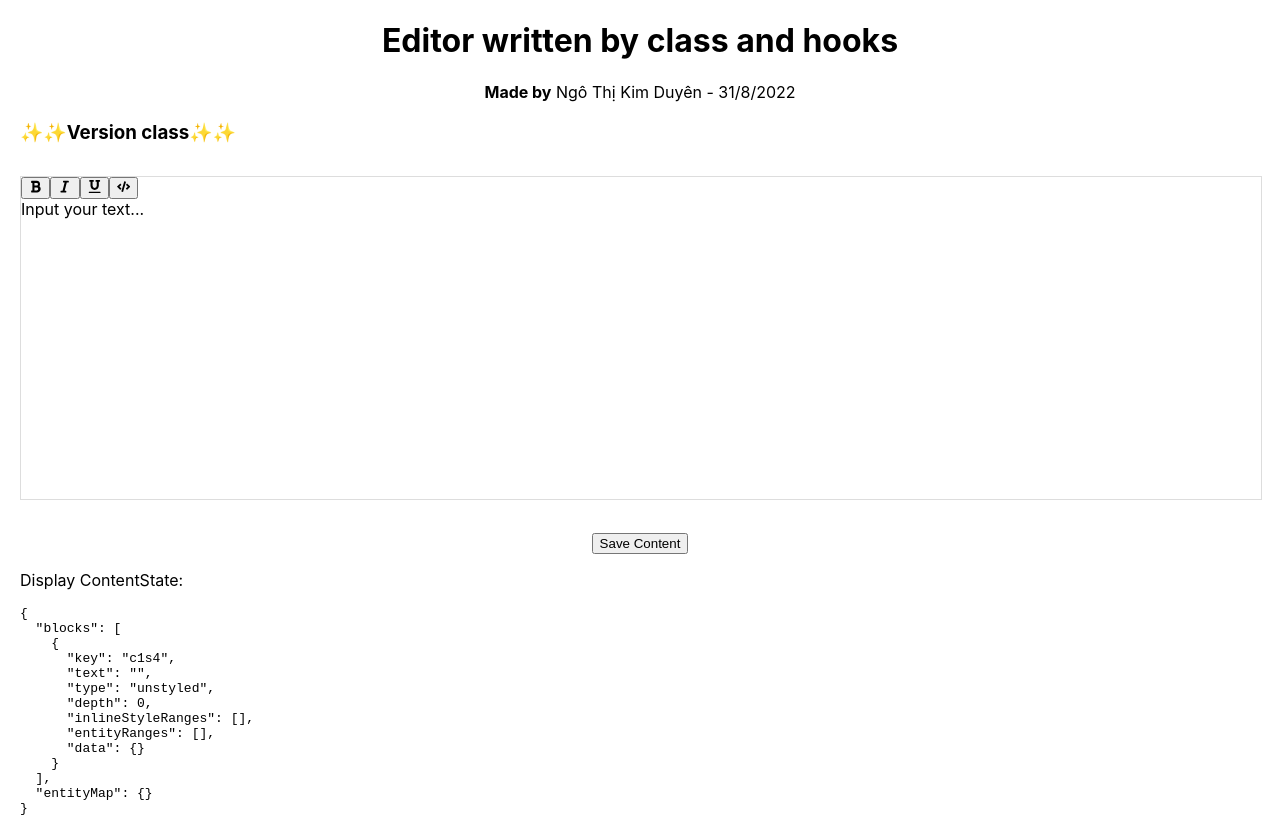
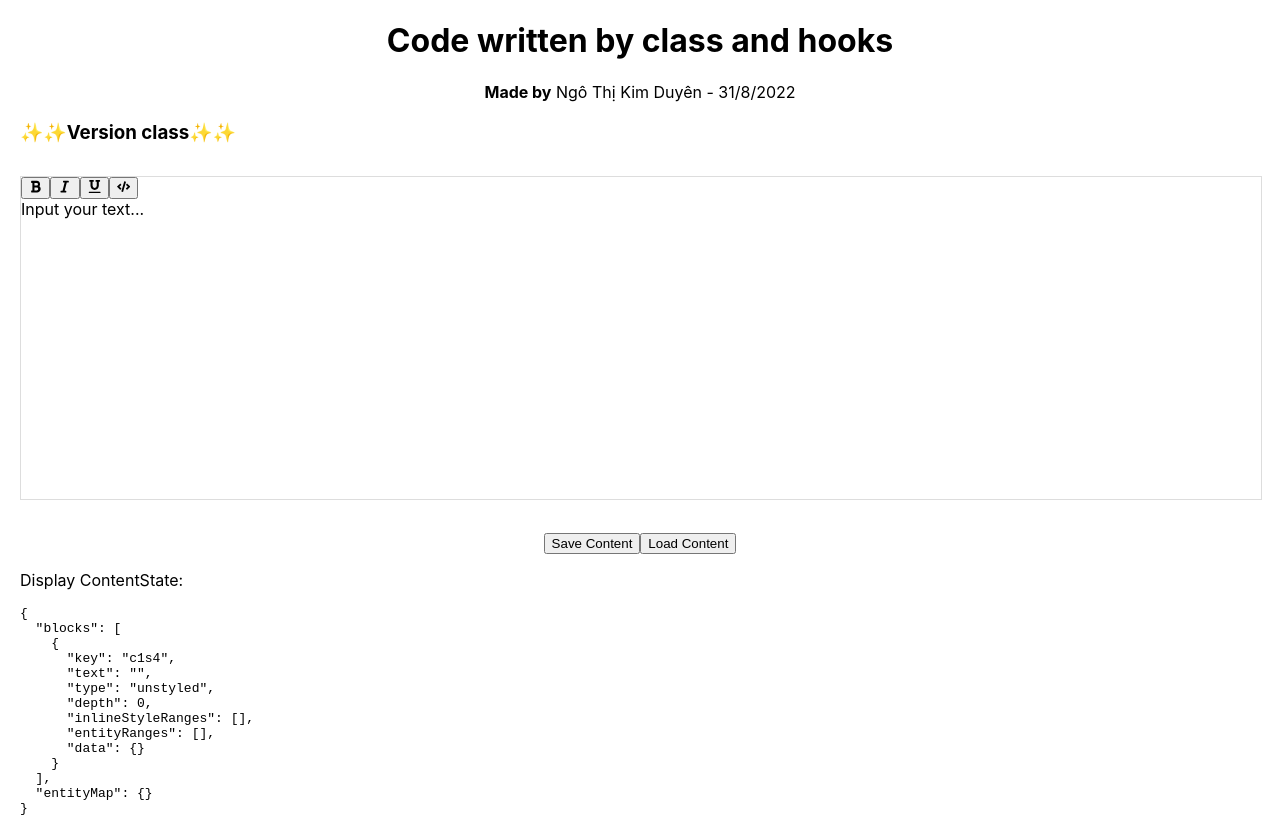
Before and after one commit to kim-duyen-frontend/demo-editor-draftjs, a React (Create React App) app: page / in a window 1280 px wide. Shown: the top 817 px of the page. Built offline with nearby package versions, Linux system fonts and the light colour scheme.

Commit message:
get data from localStorage to ui

```diff
--- a/src/App.js
+++ b/src/App.js
@@ -5,7 +5,7 @@ import EditorTextHook from "./components/EditorTextHook";
 const App = () => {
   return (
     <div className="App">
-      <h1 className="introduce">Editor written by class and hooks</h1>
+      <h1 className="introduce">Code written by class and hooks</h1>
       <p className="author"><strong>Made by</strong> Ngô Thị Kim Duyên - 31/8/2022</p>
       <div className="container">
         <h3>✨✨Version class✨✨</h3>
--- a/src/components/EditorText.js
+++ b/src/components/EditorText.js
@@ -1,5 +1,5 @@
 import React, { Component } from 'react';
-import { Editor, EditorState, RichUtils, convertToRaw } from 'draft-js';
+import { Editor, EditorState, RichUtils, convertToRaw, convertFromRaw } from 'draft-js';
 import { FaBold, FaItalic, FaUnderline, FaCode } from "react-icons/fa";
 
 class EditorText extends Component {
@@ -29,7 +29,19 @@ class EditorText extends Component {
     }
     handleSaveContent() {
         let textJson = this.convertContentStateToJson();
-        localStorage.setItem("data", textJson);
+        localStorage.setItem("draftEditorContentJson", textJson);
+    }
+    handleLoadContent() {
+        let isExist = localStorage.getItem("draftEditorContentJson");
+        return isExist ? JSON.parse(isExist) : null;
+    }
+    setEditorContent() {
+        let data = this.handleLoadContent();
+        if(data !== null){
+            let contentState = convertFromRaw(data);
+            let newEditorState = EditorState.createWithContent(contentState);
+            this.setState({ editorState: newEditorState })
+        }
     }
     render() {
         const { editorState } = this.state;
@@ -53,6 +65,7 @@ class EditorText extends Component {
                 </div>
                 <div className="btnSave">
                     <button onClick={this.handleSaveContent.bind(this)}>Save Content</button>
+                    <button onClick={this.setEditorContent.bind(this)}>Load Content</button>
                 </div>
                 <p>Display ContentState:</p>
                 <pre>
--- a/src/components/EditorTextHook.js
+++ b/src/components/EditorTextHook.js
@@ -1,5 +1,5 @@
 import { useState } from 'react';
-import { convertToRaw, Editor, EditorState, RichUtils } from 'draft-js';
+import { convertFromRaw, convertToRaw, Editor, EditorState, RichUtils } from 'draft-js';
 import { FaBold, FaItalic, FaUnderline, FaCode } from "react-icons/fa";
 
 const EditorText = () => {
@@ -20,7 +20,19 @@ const EditorText = () => {
     }
     const handleSaveContent = () => {
         let textJson = convertContentStateToJson();
-        localStorage.setItem("data", textJson);
+        localStorage.setItem("draftEditorContentJson", textJson);
+    }
+    const loadContent = () => {
+        const isExist = localStorage.getItem("draftEditorContentJson");
+        return isExist ? JSON.parse(isExist) : null;
+    }
+    const setEditorContent = () => {
+        let data = loadContent();
+        if (data !== null) {
+            let contentState = convertFromRaw(data);
+            let newStateEditor = EditorState.createWithContent(contentState);
+            setEditorState(newStateEditor);
+        }
     }
     return (
         <div className="container">
@@ -42,6 +54,7 @@ const EditorText = () => {
             </div>
             <div className="btnSave">
                 <button onClick={handleSaveContent}>Save Content</button>
+                <button onClick={setEditorContent}>Load Content</button>
             </div>
             <p>Display ContentState:</p>
             <pre>{convertContentStateToJson()}</pre>
```
